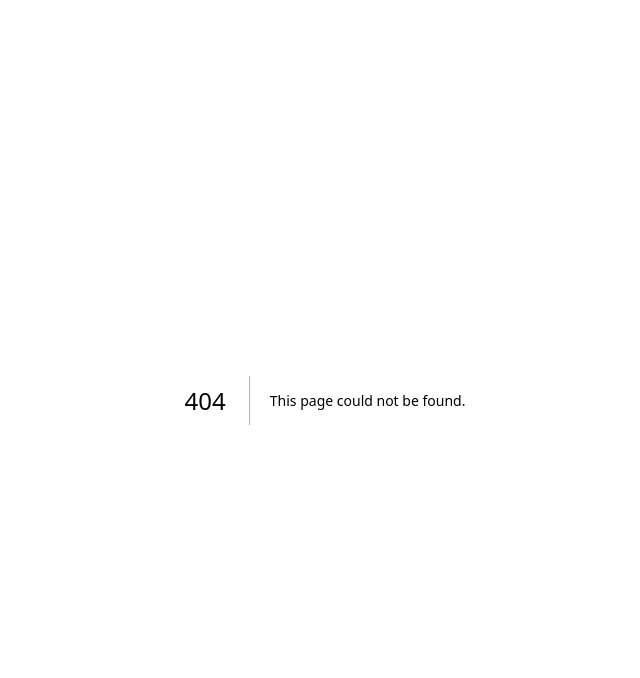
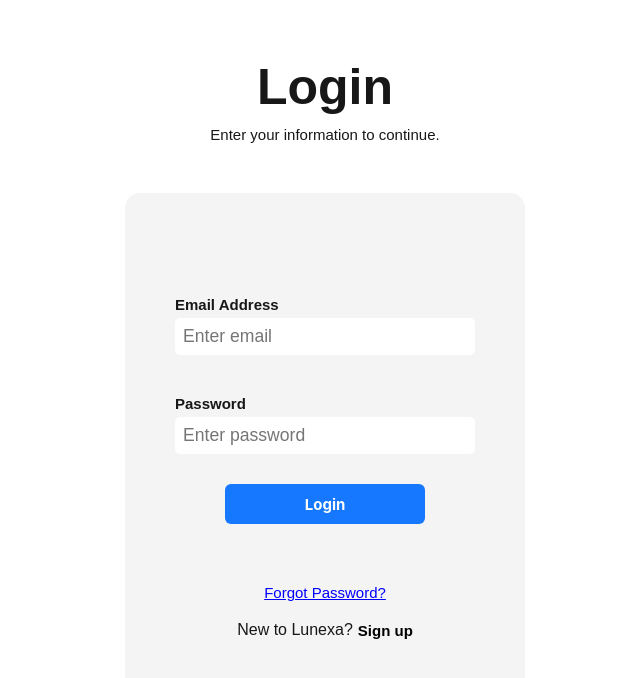
Before and after one commit to 2VSummerHack25/Lunexa, a Next.js app in the folder ui/: page /login in a window 1280 px wide. Before the commit this address had no page. Shown: the top 678 px of the page, without its empty margins (315-955 px from the left). Built offline with nearby package versions, Linux system fonts and the light colour scheme.

Commit message:
Created login page, removed dark mode adaptibility from globals.css

```diff
--- a/ui/app/globals.css
+++ b/ui/app/globals.css
@@ -3,12 +3,6 @@
   --foreground: #171717;
 }
 
-@media (prefers-color-scheme: dark) {
-  :root {
-    --background: #0a0a0a;
-    --foreground: #ededed;
-  }
-}
 
 html,
 body {
@@ -34,9 +28,3 @@ a {
   color: inherit;
   text-decoration: none;
 }
-
-@media (prefers-color-scheme: dark) {
-  html {
-    color-scheme: dark;
-  }
-}
--- /dev/null
+++ b/ui/app/login/page.js
@@ -0,0 +1,46 @@
+"use client";
+import styles from "./page.module.css";
+import { Button } from "antd";
+import Link from "next/link";
+import React, { useState } from 'react';
+export default function LoginPage() {
+  const [email, setEmail] = useState('');
+  const [password, setPass] = useState('');
+    return (
+        <div className={styles.pageContent}>
+            <h1 className={styles.title}>Login</h1>
+            <h4 className={styles.subTitle}>Enter your information to continue.</h4>
+            <div className={styles.formContainer}>
+                <form className={styles.form}>
+                    <div className={styles.inputLabelContainer}>
+                        <h4>Email Address</h4>
+                    </div>
+                    <input
+                        className={styles.input}
+                        type="email"
+                        placeholder="Enter email"
+                        value={email}
+                        required
+                        onChange={(e) => setEmail(e.target.value)}
+                    />
+                    <div className={styles.inputLabelContainer}>
+                        <h4>Password</h4>
+                    </div>
+                    <input
+                    className={styles.input}
+                        onChange={(e) => setPass(e.target.value)}
+                        type="password"
+                        placeholder="Enter password"
+                        value={password}
+                        required
+                    />
+                </form>
+                <Button color="grey" variant= "solid" type="primary" className={styles.submitButton} >Login</Button>
+                    <Link href='/' className={styles.forgotPassword}>Forgot Password?</Link>
+                    <div className={styles.signUpContainer}>
+                        <h4 className={styles.signUpTitle}>{ "New to Lunexa?" }</h4>
+                        <Link href='/' className={styles.createAccount}> Sign up</Link>
+                    </div>
+            </div>
+            </div> )
+}
--- /dev/null
+++ b/ui/app/login/page.module.css
@@ -0,0 +1,95 @@
+.formContainer{
+    display: flex;
+    align-items: center;
+    background-color: #f4f4f4;
+    padding: 20px 40px;
+    width: 400px;
+    height: 550px;
+    border-radius: 15px;
+    border-style: none;
+    display: flex;
+    flex-direction: column;
+    align-items: center;
+    justify-content: center;
+    gap: 20px;
+}
+.form{
+    display: flex;
+    flex-direction: column;
+    align-items: center;
+    gap: 20px;
+    justify-content: center;
+    size: 30px;
+    align-content: space-between;
+    width:auto;
+}
+
+.title {
+    font-size: 50px;
+    font-weight: bold;
+    gap: 30px;
+    margin-bottom: 10px;
+    size: 200px;
+
+}
+.subTitle{
+    font-size: 15px;
+    margin-bottom: 50px;
+    font-weight: normal;
+}
+.input {
+    font-size: 1.1rem;
+    padding: 8px;
+    size: 90px;
+    width: 300px;
+    border-radius: 5px;
+    border-style: none;
+    margin-bottom: 20px;
+
+}
+.inputLabelContainer{
+    text-align: left;
+    display: flex;
+    align-self: flex-start;
+    margin-bottom: -15px;
+    font-size: 15px;
+
+}
+.pageContent{
+    background-color: white;
+    height: 100vh;
+    display: flex;
+    flex-direction: column;
+    align-items: center;
+    justify-content: center;
+}
+.submitButton {
+    width: 200px;
+    height: 40px;
+    font-size: 15px;
+    font-weight: bold;
+    margin-top: -10px;
+    margin-bottom: 40px;
+}
+.forgotPassword {
+    font-size: 15px;
+    color: blue;
+    gap:2px;
+    text-decoration: underline;
+}
+.signUpContainer{
+    display: flex;
+    flex-direction: row;
+    align-items: center;
+    justify-content: center;
+}
+.signUpTitle{
+    font-weight: normal;
+    margin-right: 5px;
+}
+.createAccount {
+    font-size: 15px;
+    color: black;
+    font-weight: bold;
+
+}
```
